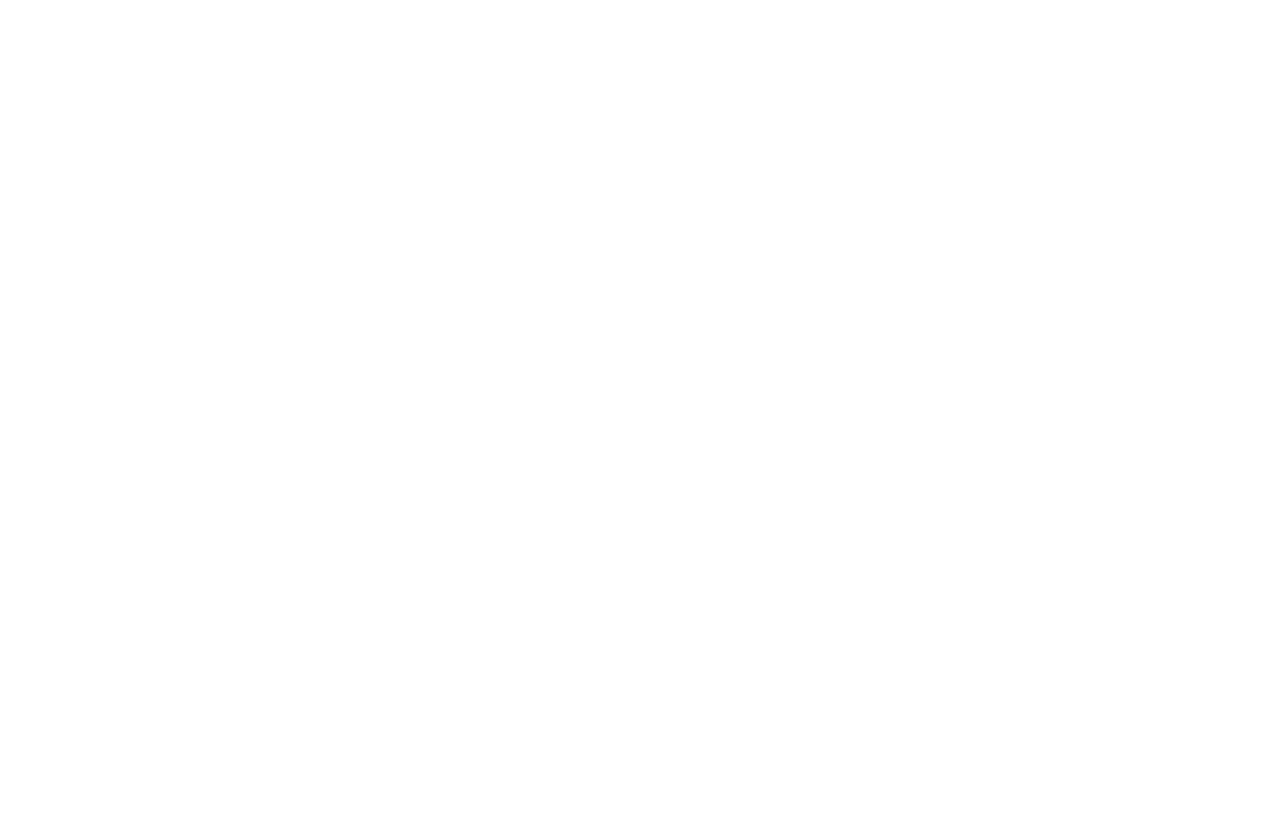
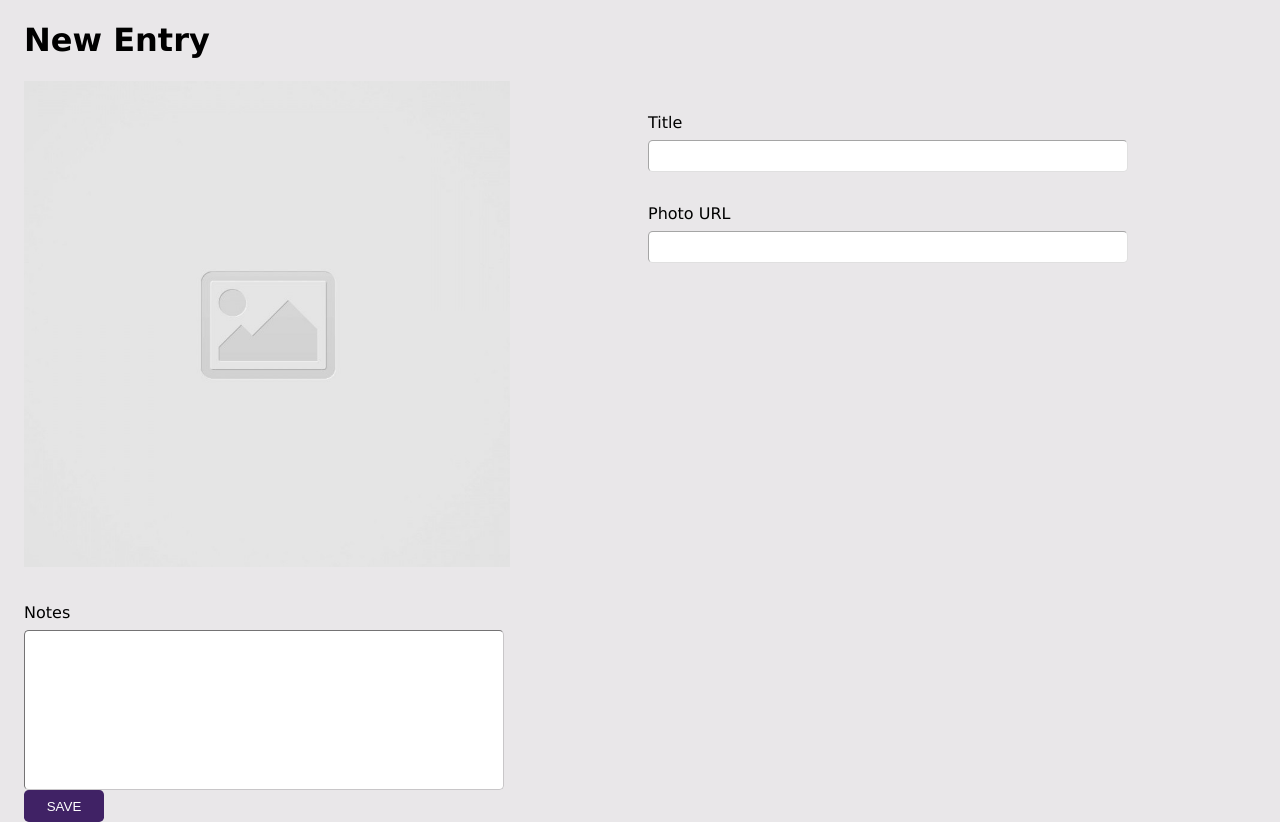
Before and after one commit to d-tak/code-journal, a website: page index.html in a window 1280 px wide. Before the commit the page ends 800 px from the top, so only its background shows below. Drawn offline with Linux system fonts and the light colour scheme.

Commit message:
issue-1 html and css framework

```diff
--- a/css/styles.css
+++ b/css/styles.css
@@ -0,0 +1,75 @@
+* {
+  box-sizing: border-box;
+}
+
+body {
+  margin: 0;
+  font-family: Verdana, Geneva, Tahoma, sans-serif;
+}
+
+.container {
+  max-width: 1920px;
+  margin: 0 auto;
+  padding: 0 1rem;
+  background-color: #e9e7e9;
+  justify-content: center;
+}
+
+.row {
+  display: flex;
+  flex-wrap: wrap;
+}
+
+.image {
+  width: 80%;
+}
+
+.col,
+.col-half {
+  padding: 0 0.5rem;
+  width: 100%;
+}
+
+#title,
+#url {
+  border-color: rgba(211, 211, 211, 0.7);
+  border-width: 0.5px;
+  border-radius: 0.3rem;
+  width: 30rem;
+  height: 2rem;
+}
+
+#notes {
+  border-color: #c8c6c8;
+  border-width: 0.5px;
+  border-radius: 0.3rem;
+  width: 30rem;
+  height: 10rem;
+}
+
+.title,
+.url,
+.notes {
+  padding-top: 2rem;
+  padding-bottom: 0.5rem;
+}
+
+.save {
+  border-color: none;
+  border-width: 0;
+  background-color: #402265;
+  color: white;
+  border-radius: 0.3rem;
+  width: 5rem;
+  height: 2rem;
+}
+
+.align-right {
+  text-align: right;
+}
+
+@media only screen and (min-width: 576px) {
+  .col-half {
+    width: 50%;
+  }
+}
--- a/index.html
+++ b/index.html
@@ -20,6 +20,54 @@
   </header>
   <main>
   </main>
+  <div class="container">
+    <form id="journal-inputs">
+      <div data-view="entry-form">
+        <div class="row">
+          <div class="col">
+            <h1>New Entry</h1>
+          </div>
+        </div>
+        <div class="row">
+          <div class="col col-half">
+            <img class="image" src="images/placeholder-image-square.jpg" alt="placeholder">
+          </div>
+          <div class="col col-half">
+            <div class="title">
+              <label for="title">Title</label>
+            </div>
+            <div>
+              <input type="text" name="title" id="title" required/>
+            </div>
+            <div class="url">
+              <label for="url">Photo URL</label>
+            </div>
+            <div>
+              <input type="text" name="title" id="url" required />
+            </div>
+          </div>
+        </div>
+
+        <div class="row">
+          <div class="col">
+            <div class="notes">
+              <label for="notes">Notes</label>
+            </div>
+            <div>
+              <input type="text" name="title" id="notes" required />
+            </div>
+          </div>
+          <div class="row">
+            <div class="col align-right">
+              <button class="save">SAVE</button>
+            </div>
+          </div>
+        </div>
+      </div>
+    </form>
+  </div>
+
+
   <script src="js/data.js"></script>
   <script src="js/main.js"></script>
 </body>
```
